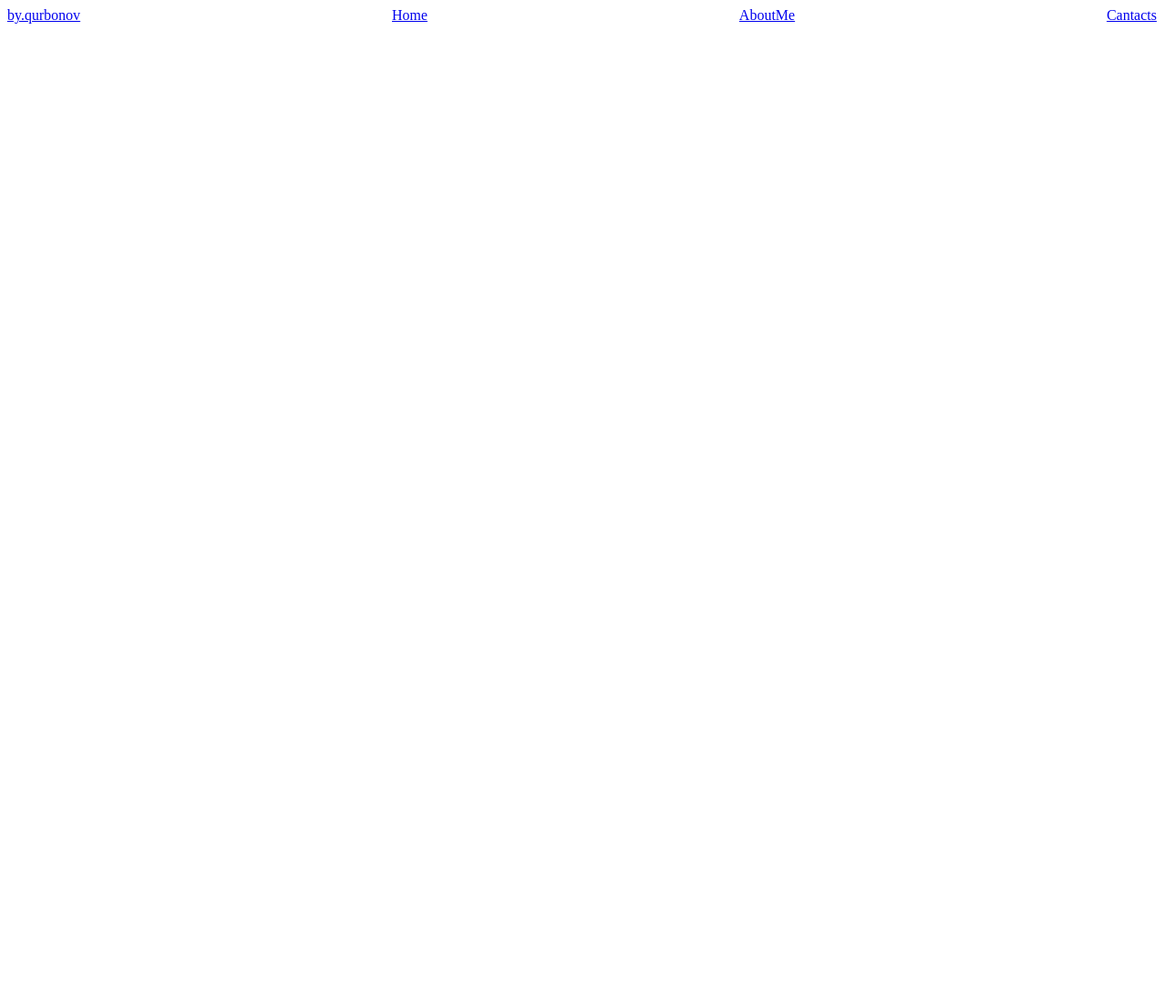
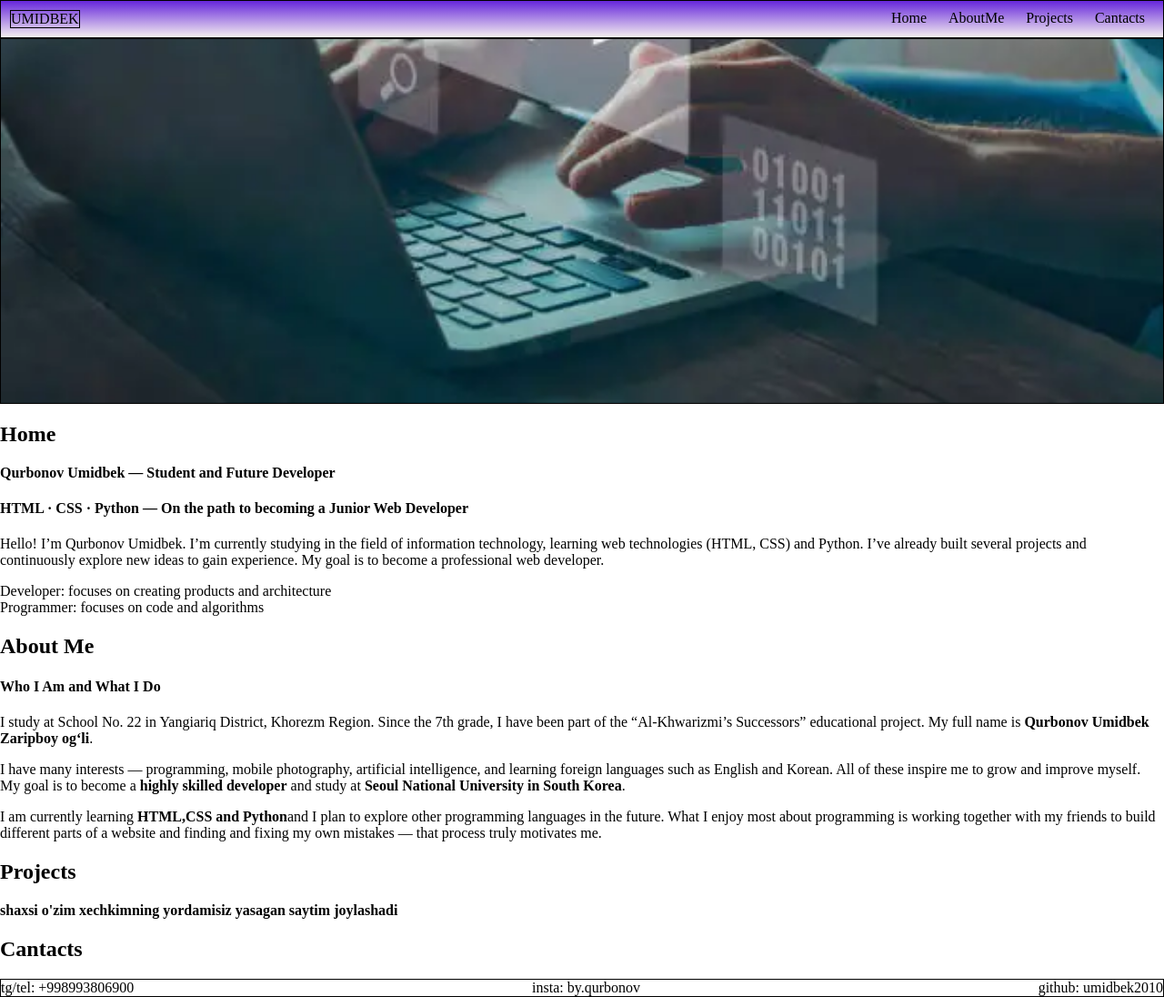
Before and after one commit to umidbek2010/portfoliy, a plain HTML site: page index.html in a window 1280 px wide. Shown: the whole page at 91% size. Before the commit the page ends 800 px from the top, so only its background shows below. Drawn offline with Linux system fonts and the light colour scheme.

Commit message:
2-versiya

```diff
--- a/index.html
+++ b/index.html
@@ -8,11 +8,63 @@
 </head>
 <body>
     <div class="ota">
+        <a href="" class="logo">UMIDBEK</a>
         <div class="menu">
-            <a href="bu">by.qurbonov</a>
-            <a href="u">Home</a>
-            <a href="u">AboutMe</a>
-            <a href="u">Cantacts</a>
+
+            <a href="" class="u">Home</a>
+            <a href="" class="u">AboutMe</a>
+            <a href="" class="u">Projects</a>
+            <a href="" class="u">Cantacts</a>
+        </div>
+    </div>
+
+    <div class="hero">
+
+    </div>
+    <div class="left">
+        <h2>Home</h2>
+        <strong>Qurbonov Umidbek — Student and Future Developer</strong>
+        <h4>HTML · CSS · Python — On the path to becoming a Junior Web Developer</h4>
+        <p class="desc">
+        Hello! I’m Qurbonov Umidbek. I’m currently studying in the field of information technology,
+        learning web technologies (HTML, CSS) and Python. I’ve already built several projects and
+        continuously explore new ideas to gain experience. My goal is to become a professional
+        web developer.
+        </p>
+        <div class="chip">Developer: focuses on creating products and architecture</div>
+        <div class="chip">Programmer: focuses on code and algorithms</div>
+    </div>
+
+    <div class="chap">
+        <h2>About Me</h2>
+        <h4>Who I Am and What I Do</h4>
+        <p class="desc">
+        I study at School No. 22 in Yangiariq District, Khorezm Region. Since the 7th grade, I have been part of the
+        “Al-Khwarizmi’s Successors” educational project. My full name is <strong>Qurbonov Umidbek Zaripboy og‘li</strong>.
+        </p>
+        <p class="desc">
+        I have many interests — programming, mobile photography, artificial intelligence, and learning foreign languages
+        such as English and Korean. All of these inspire me to grow and improve myself. My goal is to become a
+        <strong>highly skilled developer</strong> and study at <strong>Seoul National University in South Korea</strong>.
+        </p>
+        <p class="desc">
+        I am currently learning <strong>HTML,CSS and Python</strong>and I plan to explore
+        other programming languages in the future. What I enjoy most about programming is working together with my friends
+        to build different parts of a website and finding and fixing my own mistakes — that process truly motivates me.
+        </p>
+    </div>
+
+    <div class="korinmas">
+        <h2>Projects</h2>
+        <strong>shaxsi o'zim xechkimning yordamisiz yasagan saytim joylashadi</strong>
+    </div>
+
+    <div class="Cantacts">
+        <h2>Cantacts</h2>
+        <div class="zu">
+            <a href="" class="yz">tg/tel: +998993806900</a>
+            <a href="" class="yz">insta: by.qurbonov</a>
+            <a href="" class="yz">github: umidbek2010</a>
         </div>
     </div>
 
--- a/portfoliy-sayt.css
+++ b/portfoliy-sayt.css
@@ -1,5 +1,50 @@
+.ota{
+    border: 1px solid #000;
+    display: flex;
+    flex-direction;
+    justify-content: space-between;
+    background-image: linear-gradient(to bottom, rgb(102, 38, 220), rgb(245, 239, 239));
+
+}
+
+.logo{
+    border: 1px solid #000;
+    margin: 10px;
+    text-decoration: none;
+    color: #000;
+}
+
 .menu{
+    margin: 10px;
+
+}
+
+.u{
+    text-decoration: none;
+    margin: 10px;
+    color: black;
+}
+
+.zu{
+    border: 1px solid #000;
     display: flex;
     justify-content: space-between;
+}
+
+.yz{
+    text-decoration: none;
+    color: #000;
+}
+body{
+    margin: 0;
+    padding: 0;
 
 }
+.hero{
+    height: 400px;
+    border: 1px solid #000;
+    background-image: url(dasturchi.png);
+    background-repeat: no-repeat;
+    background-size: cover;
+    background-position: bottom;
+}
```
Also changed, not shown: dasturchi.png (added).
